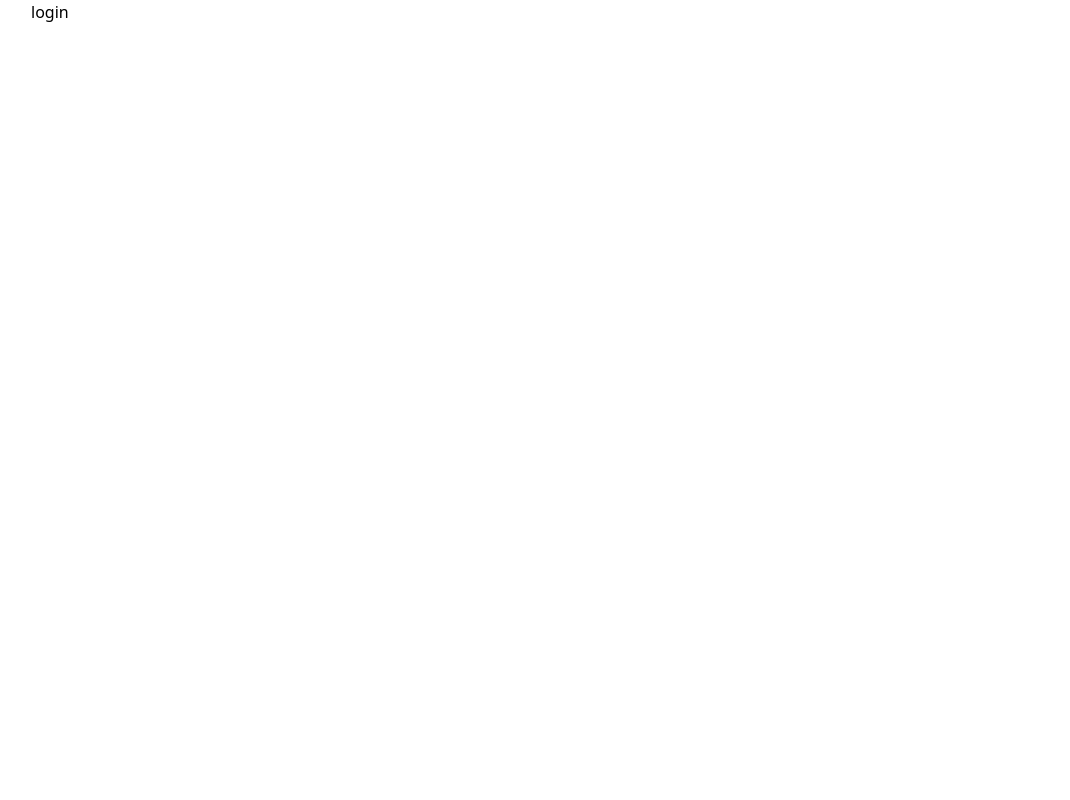
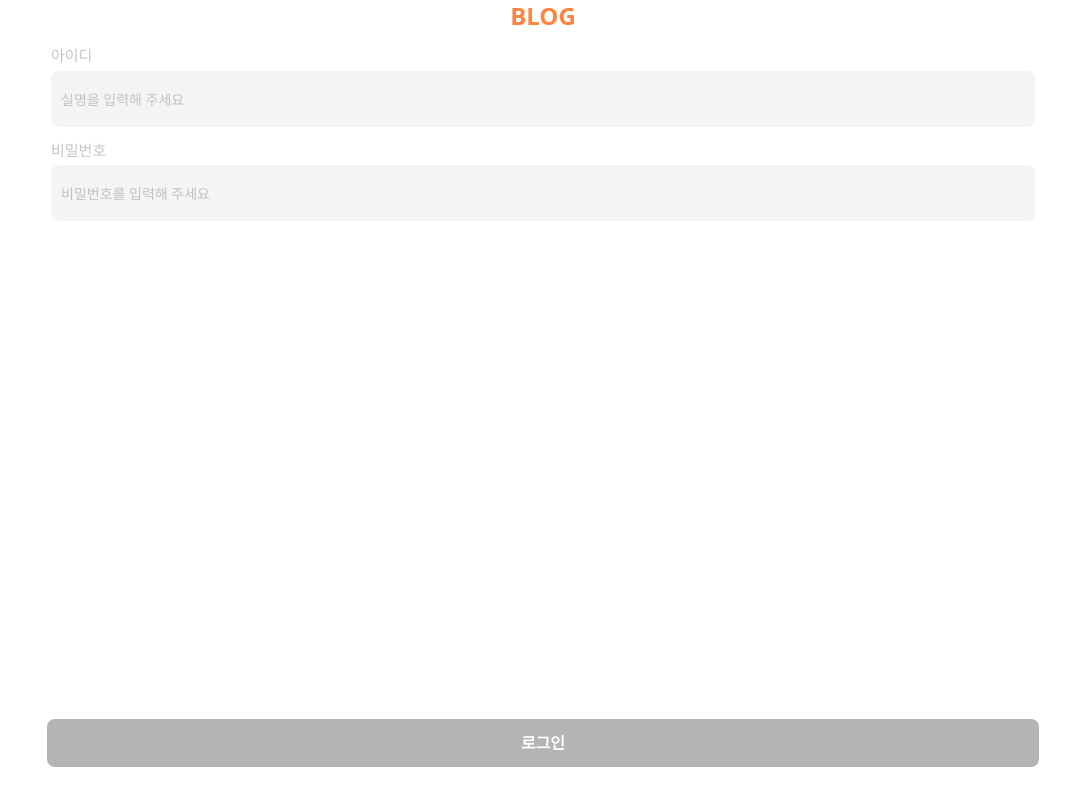
Before and after one commit to 0dytpq0/L-league-FE-Interview, a Next.js app: page /login in a window 1280 px wide. Shown: the whole page, without its empty margins (97-1167 px from the left). Built offline with nearby package versions, Linux system fonts and the light colour scheme.

Commit message:
feat : Login UI 구현

```diff
--- a/src/app/(beforeLogin)/login/page.tsx
+++ b/src/app/(beforeLogin)/login/page.tsx
@@ -1,3 +1,40 @@
 export default function Login() {
-  return <div>login</div>;
+  return (
+    <div className="flex flex-col justify-between w-full h-full mx-auto">
+      <div className="flex flex-col gap-y-3 items-center mx-5 ">
+        <span className="text-brand font-bold text-2xl">BLOG</span>
+        <div className="flex flex-col w-full gap-1">
+          <label
+            htmlFor="userId"
+            className="text-[#C5C5C5] text-[15px] rounded-lg"
+          >
+            아이디
+          </label>
+          <input
+            type="text"
+            id="userId"
+            placeholder="실명을 입력해 주세요"
+            className="bg-input py-4 px-[10px] rounded-lg placeholder:text-[#C2C2C2] placeholder:text-sm"
+          />
+        </div>
+        <div className="flex flex-col w-full gap-1">
+          <label
+            htmlFor="userPassword"
+            className="text-[#C5C5C5] text-[15px] rounded-lg"
+          >
+            비밀번호
+          </label>
+          <input
+            type="password"
+            id="userPassword"
+            placeholder="비밀번호를 입력해 주세요"
+            className="bg-input py-4 px-[10px] rounded-lg placeholder:text-[#C2C2C2] placeholder:text-sm"
+          />
+        </div>
+      </div>
+      <button className="mx-4 py-3 mb-[33px] bg-[#B4B4B4] rounded-lg">
+        <span className="text-white text-center font-bold">로그인</span>
+      </button>
+    </div>
+  );
 }
--- a/src/app/globals.css
+++ b/src/app/globals.css
@@ -5,6 +5,8 @@
   --breakpoint-tablet: 768px;
   --breakpoint-phone: 390px;
   --breakpoint-desktop: 1024px;
+  --color-brand: #fe8440;
+  --color-input: #f4f4f4;
 }
 @layer base {
   html,
```
